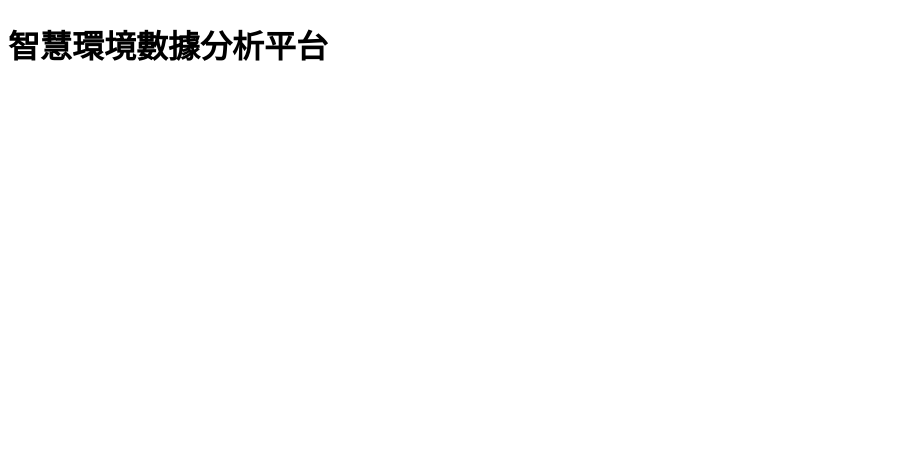
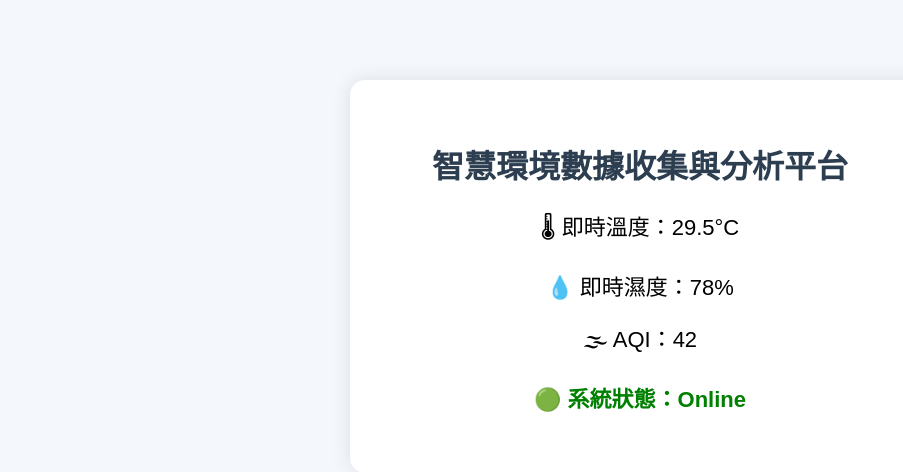
Before and after one commit to a0966050382-ui/Smart-Environment-Analytics-main, a Flask app: template templates/index.html in a window 1280 px wide. Shown: the top 472 px of the page, without its empty margins (0-903 px from the left). Run offline with Flask 3, Linux system fonts and the light colour scheme; the template is opened without the code that fills it, so the values that code supplies are empty.

Commit message:
update homepage UI

```diff
--- a/app.py
+++ b/app.py
@@ -1,4 +1,4 @@
-from flask import Flask
+from flask import Flask, render_template
 from database.database import connect_db, create_table
 from crawler.crawler import insert_environment_data
 from analysis.analysis import analyze_data
@@ -7,7 +7,7 @@ app = Flask(__name__)
 
 @app.route("/")
 def home():
-    conn = connect_db()
+    return render_template("index.html")
 
     if conn:
         conn.close()
@@ -47,5 +47,5 @@ def analyze():
 import os
 
 if __name__ == "__main__":
-    port = int(os.environ.get("PORT", 5000))
+    port = int(os.environ.get("PORT", 5001))
     app.run(host="0.0.0.0", port=port)
--- a/templates/index.html
+++ b/templates/index.html
@@ -1,9 +1,46 @@
 <!DOCTYPE html>
 <html>
 <head>
-    <title>智慧環境分析平台</title>
+    <title>智慧環境數據收集與分析平台</title>
+    <style>
+        body {
+            font-family: Arial, sans-serif;
+            background-color: #f4f7fb;
+            text-align: center;
+            margin-top: 80px;
+        }
+
+        .container {
+            background: white;
+            width: 500px;
+            margin: auto;
+            padding: 40px;
+            border-radius: 15px;
+            box-shadow: 0px 0px 20px rgba(0,0,0,0.1);
+        }
+
+        h1 {
+            color: #2c3e50;
+        }
+
+        p {
+            font-size: 22px;
+            margin: 20px 0;
+        }
+
+        .status {
+            color: green;
+            font-weight: bold;
+        }
+    </style>
 </head>
 <body>
-    <h1>智慧環境數據分析平台</h1>
+    <div class="container">
+        <h1>智慧環境數據收集與分析平台</h1>
+        <p>🌡 即時溫度：29.5°C</p>
+        <p>💧 即時濕度：78%</p>
+        <p>🌫 AQI：42</p>
+        <p class="status">🟢 系統狀態：Online</p>
+    </div>
 </body>
 </html>
```
